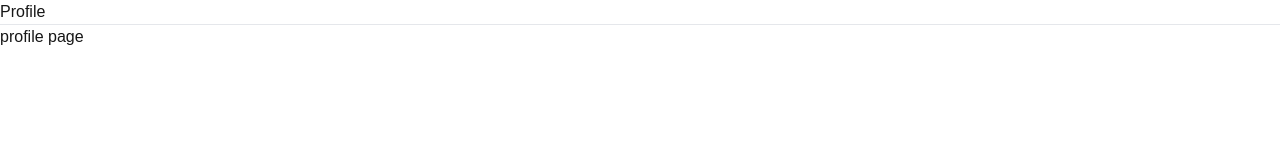
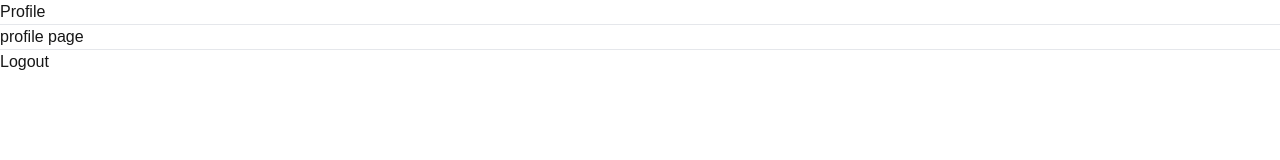
Before and after one commit to Sadiq0909/nextlearn, a Next.js app: page /profile in a window 1280 px wide. Shown: the top 160 px of the page. Built offline with nearby package versions, Linux system fonts and the light colour scheme.

Commit message:
Implement logout functionality with API route and user feedback; add logout button to profile page

```diff
--- /dev/null
+++ b/src/app/api/users/logout/route.ts
@@ -0,0 +1,17 @@
+import { NextResponse } from "next/server";
+
+export async function GET(){
+    try {
+        const response = NextResponse.json({
+            message:"logout successfully",
+            success : true
+        })
+        response.cookies.set("token","",{
+            httpOnly:true,
+            expires:new Date(0)
+        })
+        return response;
+    } catch (error:any) {
+        return NextResponse.json({error:error.message},{status:500})
+    }
+}
--- a/src/app/profile/page.tsx
+++ b/src/app/profile/page.tsx
@@ -1,9 +1,35 @@
+"use client";
+import axios from "axios";
+import Link from "next/link";
+import toast from "react-hot-toast"
+;import {useRouter} from "next/navigation";
+
 export default function ProfilePage() {
+
+    const router = useRouter()
+
+    const logout=async()=>{
+        try {
+            await axios.get("/api/users/logout")
+            toast.success("Logout Successful")
+            router.push("/login")
+        } catch (error :any) {
+            console.log(error.message);
+            toast.error(error.message)
+        }
+    }
+
     return (
         <div className="flex flex-col items-center justify-center min-h-screen py-2">
             <h1>Profile</h1>
             <hr />
             <p>profile page</p>
+            <hr />
+            <button
+            onClick = {logout}
+            className="p-2 border border-gray-300 rounded-lg mb-4 focus:outline-none focus:border-gray-600 hover:bg-lime-400 hover:text-black">
+                Logout
+            </button>
         </div>
     )
 }
```
